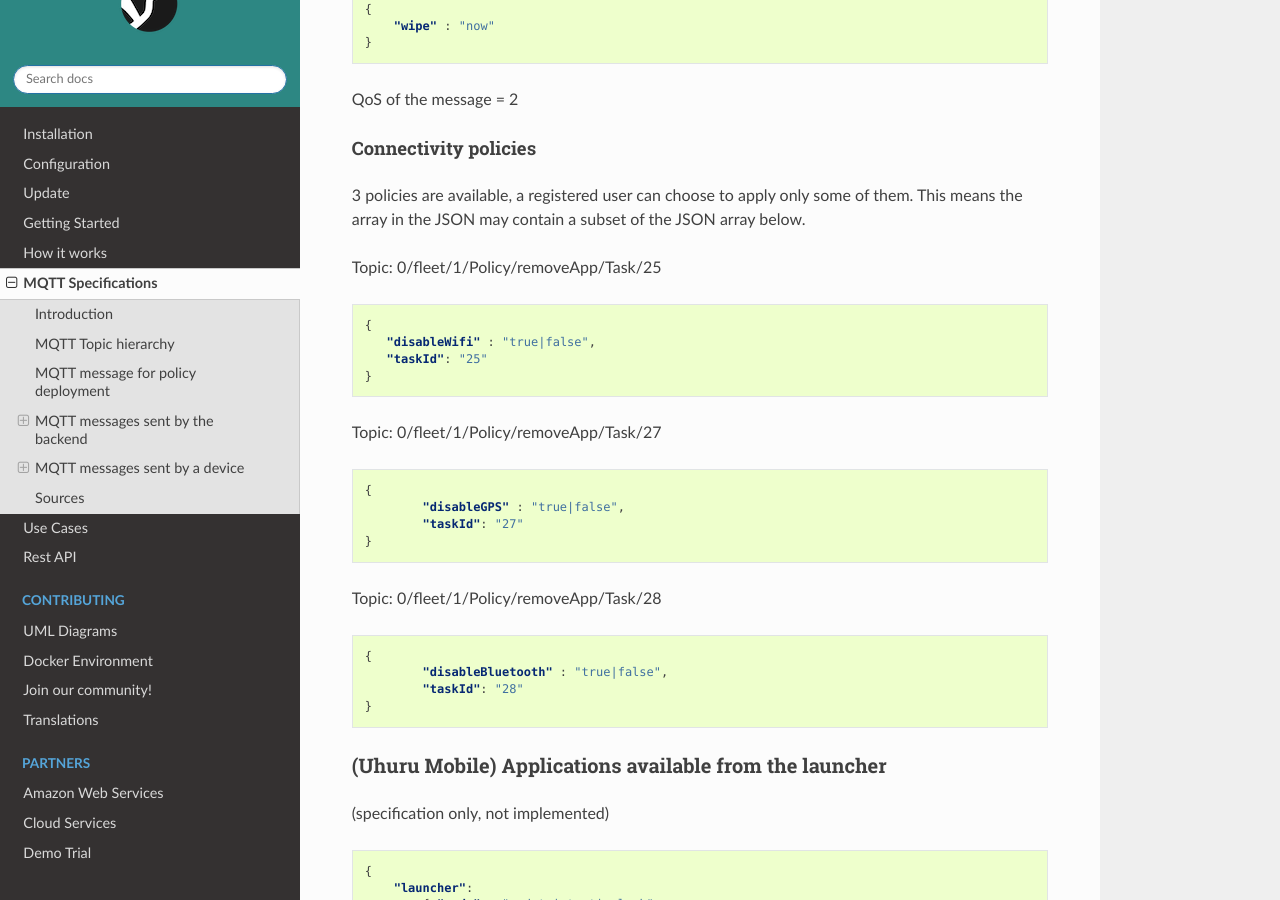
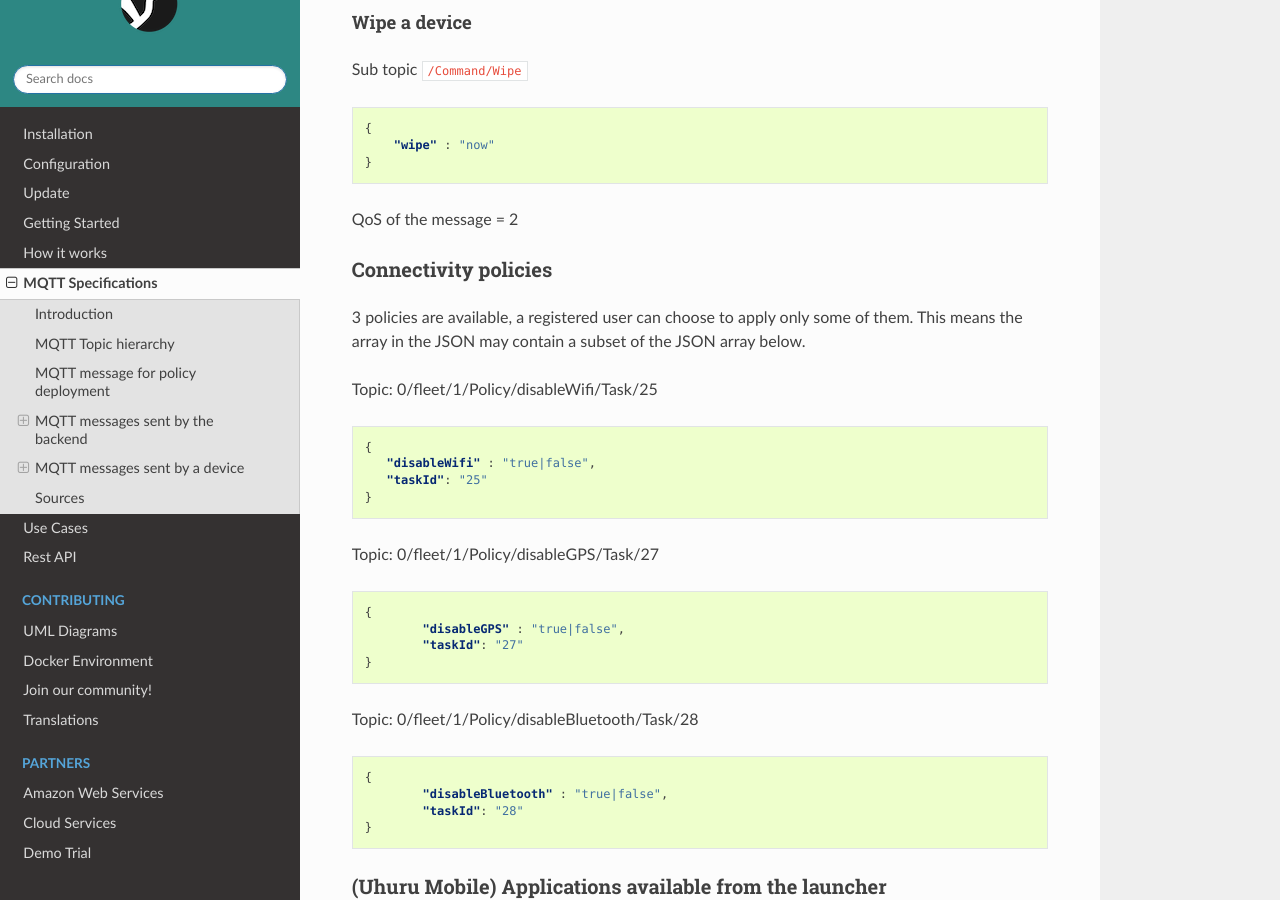
Before and after one commit to flyve-mdm/doc, a Sphinx documentation site: the page built from source/M2M.rst, in a window 1280 px wide and 900 px high, scrolled down 6409 px. Built offline with Sphinx 7.4.7 and the Read the Docs theme 2.0.0, drawn with Linux system fonts in a browser that asks for light colours; some of the changed text lies outside the part shown.

Commit message:
docs(m2m): fix header levels
fix tpic line to match examples

Signed-off-by: Naylin Medina <nmedina@teclib.com>

```diff
--- a/source/M2M.rst
+++ b/source/M2M.rst
@@ -125,7 +125,7 @@
 
 Sub topic ``Command/Geolocate``
 
-.. code::json
+.. code:: json
 
    {
        "query" : "Geolocate"
@@ -163,7 +163,7 @@
    }
 
 Password settings policies
-##########################
+~~~~~~~~~~~~~~~~~~~~~~~~~~
 
 There are several password policies to setup the type of password required on a device and the complexity of the challenge.
 
@@ -237,17 +237,17 @@
    { "passwordMinSymbols" : "0|1|2|..", "taskId": "12"}
 
 Application deployment policies
-###############################
+~~~~~~~~~~~~~~~~~~~~~~~~~~~~~~~
 
 There are two application deployment policies. One policy actually deploys an application, the other one removes an application. These policies may both apply multiple times on the same fleet target.
 
 The deployment policy retains a remove_on_delete flag. If this flag is set, removal of the deployment policy will create a policy in charge of the deletion of the same application, applied to the same fleet target.
 
 Example
-$$$$$$$
+#######
 
 Three deployment policies are applied to a single fleet target
-&&&&&&&&&&&&&&&&&&&&&&&&&&&&&&&&&&&&&&&&&&&&&&&&&&&&&&&&&&&&&&
+$$$$$$$$$$$$$$$$$$$$$$$$$$$$$$$$$$$$$$$$$$$$$$$$$$$$$$$$$$$$$$
 
 Topic: 0/fleet/1/Policy/deployApp/Task/11
 
@@ -268,7 +268,7 @@
    {"deployApp" : "com.domain.application", "id" : "5", "version": "42", "taskId": "19"}
 
 One application removal policies is applied to a fleet target
-&&&&&&&&&&&&&&&&&&&&&&&&&&&&&&&&&&&&&&&&&&&&&&&&&&&&&&&&&&&&&
+$$$$$$$$$$$$$$$$$$$$$$$$$$$$$$$$$$$$$$$$$$$$$$$$$$$$$$$$$$$$$
 
 Topic: 0/fleet/1/Policy/removeApp/Task/16
 
@@ -280,12 +280,12 @@
    }
 
 File deployment policies
-########################
+~~~~~~~~~~~~~~~~~~~~~~~~
 
 Example of file deployment policy
-$$$$$$$$$$$$$$$$$$$$$$$$$$$$$$$$$
+#################################
 
-Topic: 0/fleet/1/Policy/removeApp/Task/23
+Topic: 0/fleet/1/Policy/deployFile/Task/23
 
 .. code:: json
 
@@ -296,9 +296,9 @@
    }
 
 Peripheral related policies
-###########################
+~~~~~~~~~~~~~~~~~~~~~~~~~~~
 
-Topic: 0/fleet/1/Policy/removeApp/Task/25
+Topic: 0/fleet/1/Policy/disableCamera/Task/25
 
 .. code:: json
 
@@ -308,10 +308,10 @@
    }
 
 Device access policies
-######################
+~~~~~~~~~~~~~~~~~~~~~~
 
 Lock a device
-$$$$$$$$$$$$$
+#############
 
 To lock a device as soon as possible
 
@@ -322,7 +322,7 @@
    }
 
 Unlock a device
-$$$$$$$$$$$$$$$
+###############
 
 To unlock a device
 
@@ -333,7 +333,7 @@
    }
 
 Wipe a device
-$$$$$$$$$$$$$
+#############
 
 Sub topic ``/Command/Wipe``
 
@@ -346,11 +346,11 @@
 QoS of the message = 2
 
 Connectivity policies
-#####################
+~~~~~~~~~~~~~~~~~~~~~
 
 3 policies are available, a registered user can choose to apply only some of them. This means the array in the JSON may contain a subset of the JSON array below.
 
-Topic: 0/fleet/1/Policy/removeApp/Task/25
+Topic: 0/fleet/1/Policy/disableWifi/Task/25
 
 .. code:: json
 
@@ -359,7 +359,7 @@
       "taskId": "25"
    }
 
-Topic: 0/fleet/1/Policy/removeApp/Task/27
+Topic: 0/fleet/1/Policy/disableGPS/Task/27
 
 .. code:: json
 
@@ -368,7 +368,7 @@
 	   "taskId": "27"
    }
 
-Topic: 0/fleet/1/Policy/removeApp/Task/28
+Topic: 0/fleet/1/Policy/disableBluetooth/Task/28
 
 .. code:: json
 
```
